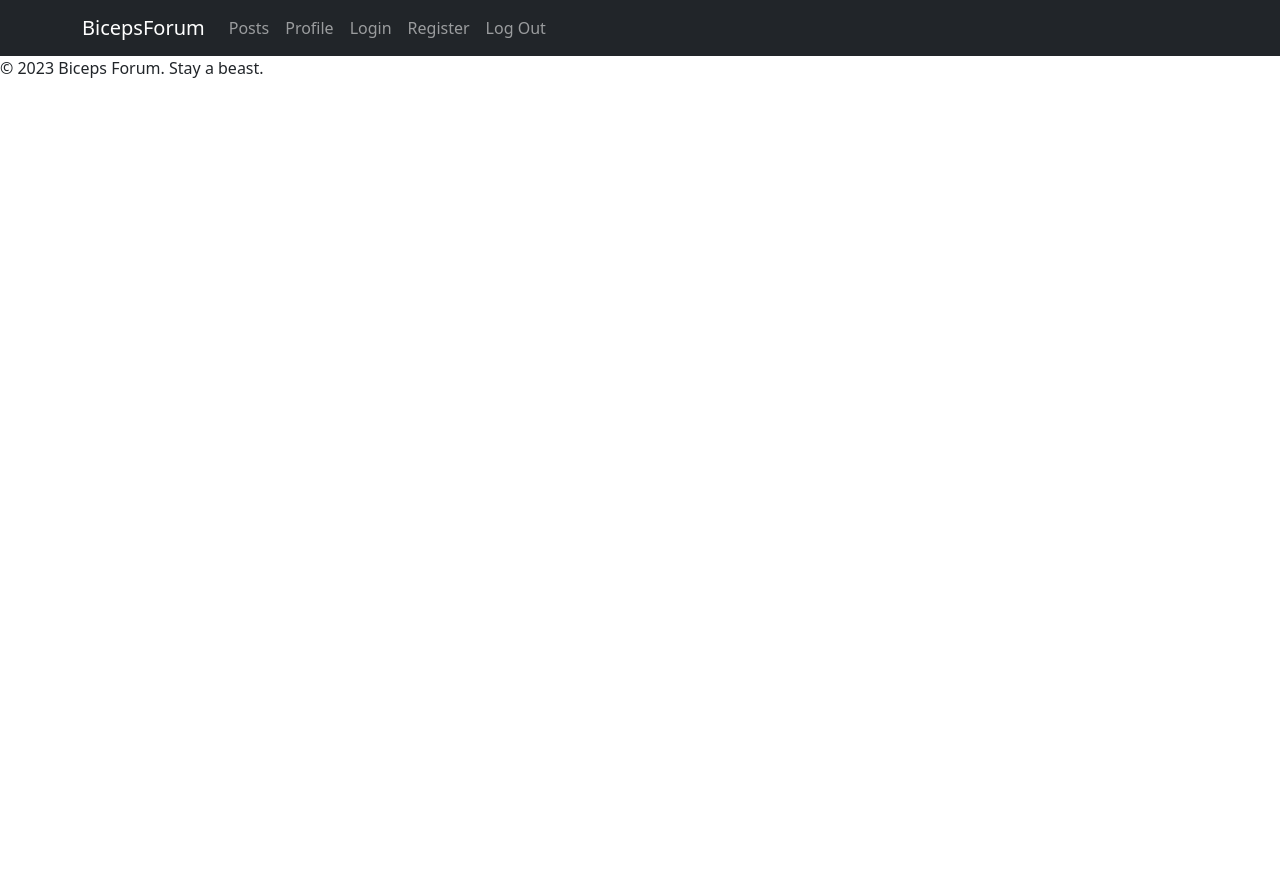
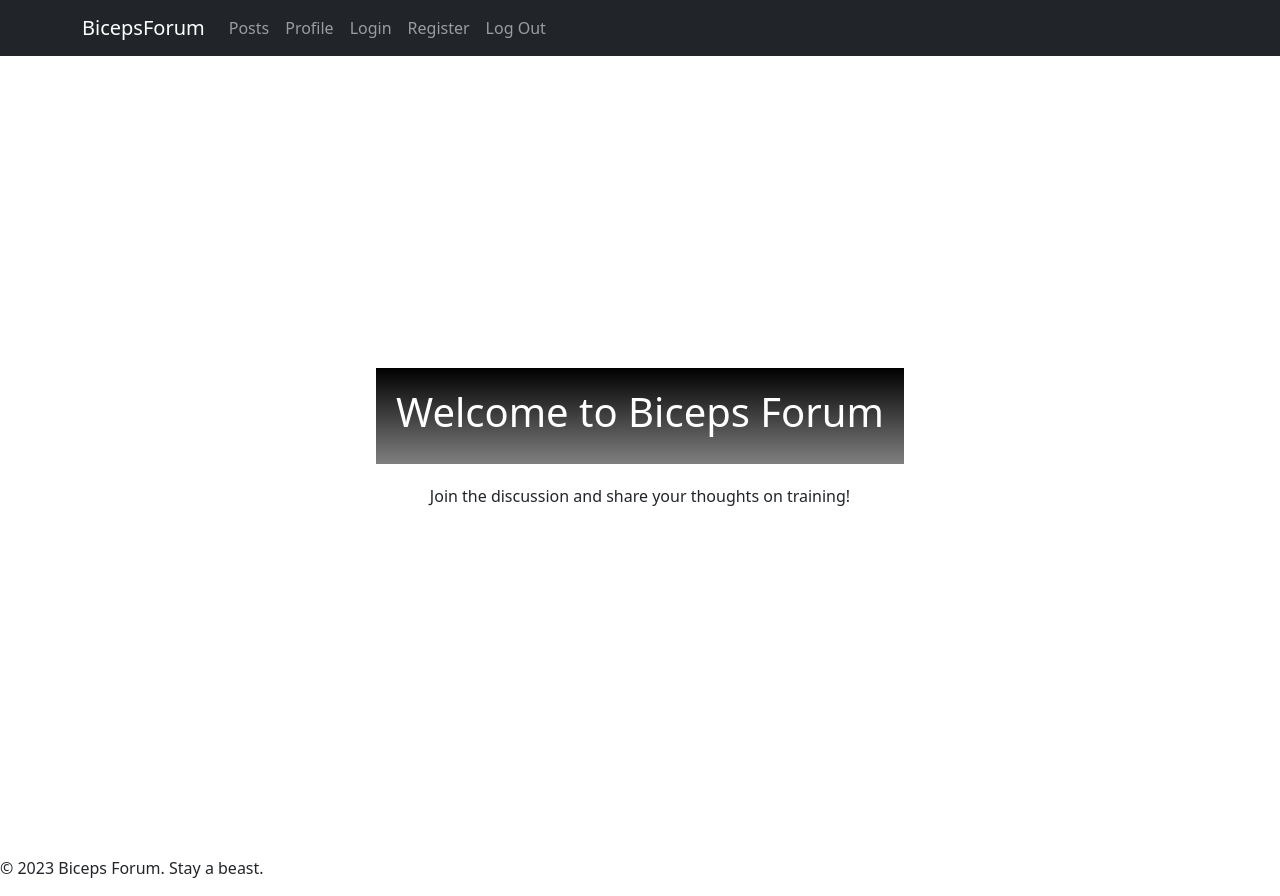
Before and after one commit to Sevgy/Forum-Project, a React (Vite) app: page / in a window 1280 px wide. Before the commit the page ends 800 px from the top, so only its background shows below. Built offline with nearby package versions, Linux system fonts and the light colour scheme.

Commit message:
Added a Home component with css

```diff
--- a/src/App.jsx
+++ b/src/App.jsx
@@ -5,12 +5,14 @@ import Path from "./paths.JS"
 import Footer from "./components/footer/Footer.jsx"
 import Header from "./components/header/Header.jsx"
 import PostsList from "./components/posts-list/PostsList.jsx"
+import Home from "./components/home/Home.jsx"
 
 function App() {
   return (
     <>
       <Header/>
       <Routes>
+        <Route path={Path.Home} element={<Home />} />
         <Route path='/posts' element={<PostsList />} />
       </Routes>
 
--- /dev/null
+++ b/src/components/home/Home.jsx
@@ -0,0 +1,14 @@
+import styles from './Home.module.css';
+
+export default function Home() {
+    return (
+        <div className={styles['home-container']}>
+            <header className={styles.header}>
+                <h1>Welcome to Biceps Forum</h1>
+            </header>
+            <main className={styles['main-content']}>
+                <p>Join the discussion and share your thoughts on training!</p>
+            </main>
+        </div>
+    );
+};
--- /dev/null
+++ b/src/components/home/Home.module.css
@@ -0,0 +1,19 @@
+.home-container {
+    display: flex;
+    flex-direction: column;
+    align-items: center;
+    justify-content: center;
+    height: 100vh;
+  }
+
+  .header {
+    background: linear-gradient(to bottom, #000, rgba(0, 0, 0, 0.5));
+    color: #fff;
+    padding: 20px;
+    text-align: center;
+  }
+
+  .main-content {
+    text-align: center;
+    padding: 20px;
+  }
```
